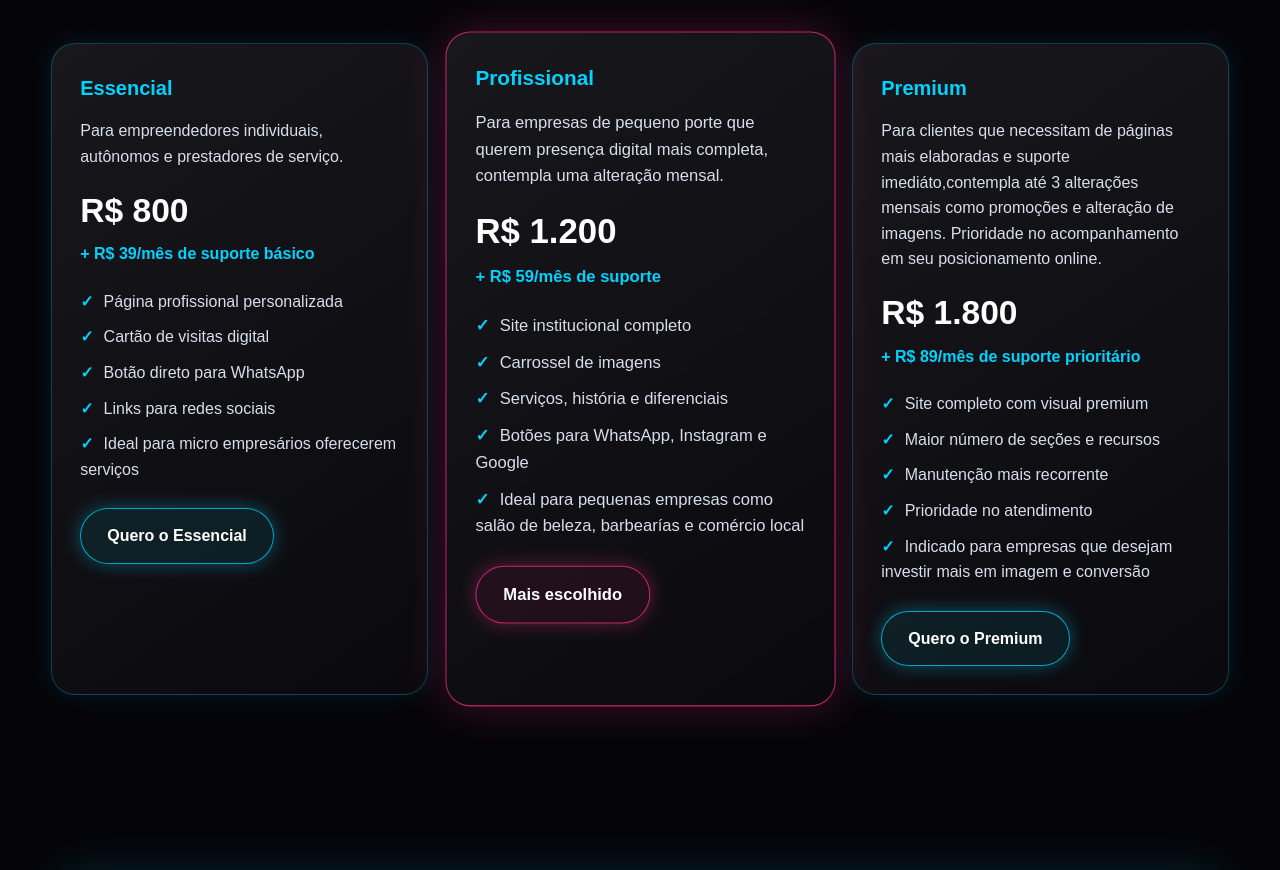
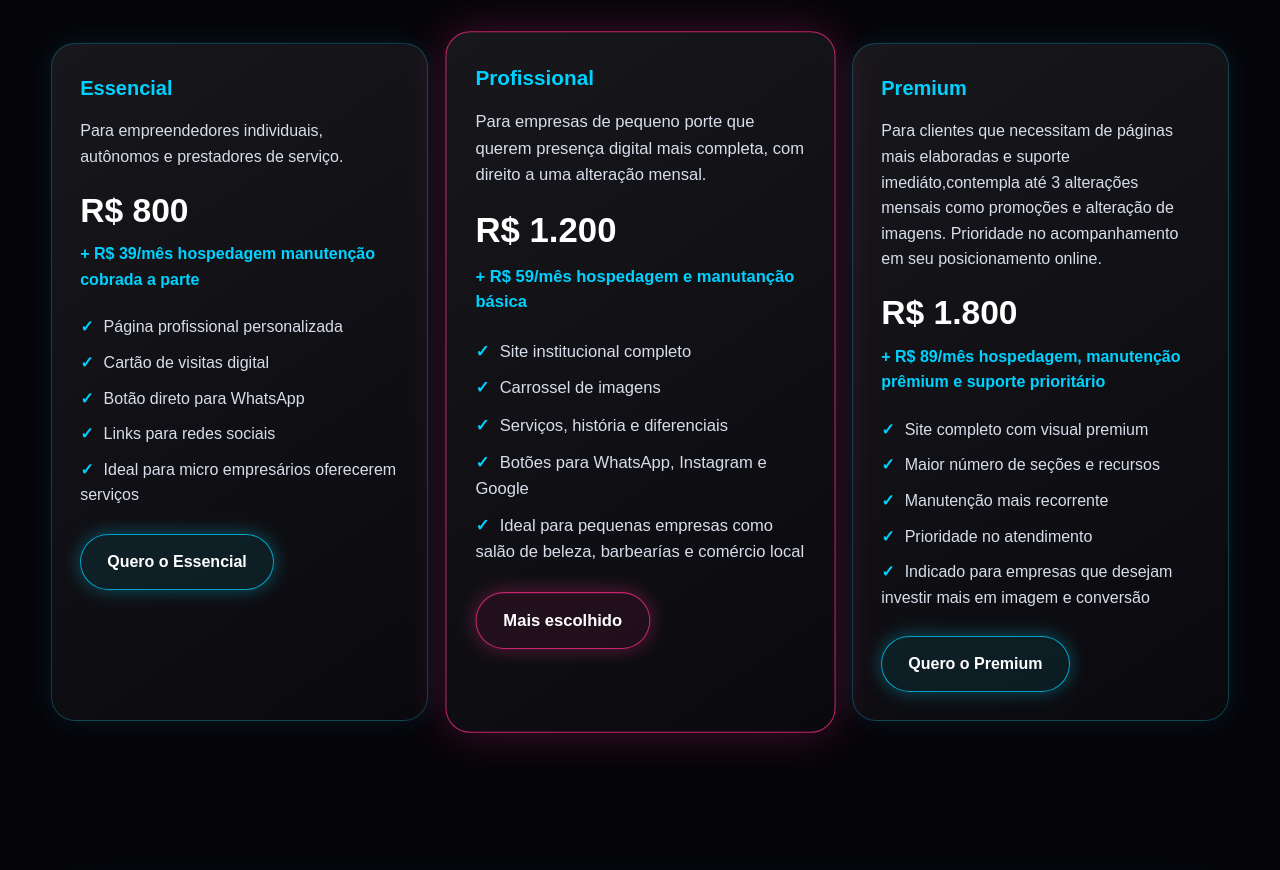
Before and after one commit to selir93/contempladigital, a plain HTML site: page index.html in a window 1280 px wide. Shown: the part 5102-5972 px from the top of the page. Drawn offline with Linux system fonts and the light colour scheme.

Commit message:
Update index.html

```diff
--- a/index.html
+++ b/index.html
@@ -618,7 +618,7 @@
         <h3>Essencial</h3>
         <p>Para empreendedores individuais, autônomos e prestadores de serviço.</p>
         <div class="price">R$ 800</div>
-        <span class="monthly">+ R$ 39/mês de suporte básico</span>
+        <span class="monthly">+ R$ 39/mês hospedagem manutenção cobrada a parte </span>
         <ul>
           <li>Página profissional personalizada</li>
           <li>Cartão de visitas digital</li>
@@ -631,9 +631,9 @@
 
       <div class="plan featured">
         <h3>Profissional</h3>
-        <p>Para empresas de pequeno porte que querem presença digital mais completa, contempla uma alteração mensal.</p>
+        <p>Para empresas de pequeno porte que querem presença digital mais completa, com direito a uma alteração mensal.</p>
         <div class="price">R$ 1.200</div>
-        <span class="monthly">+ R$ 59/mês de suporte</span>
+        <span class="monthly">+ R$ 59/mês hospedagem e manutanção básica</span>
         <ul>
           <li>Site institucional completo</li>
           <li>Carrossel de imagens</li>
@@ -648,7 +648,7 @@
         <h3>Premium</h3>
         <p>Para clientes que necessitam de páginas mais elaboradas e suporte imediáto,contempla até 3 alterações mensais como promoções e alteração de imagens. Prioridade no acompanhamento em seu posicionamento online.</p>
         <div class="price">R$ 1.800</div>
-        <span class="monthly">+ R$ 89/mês de suporte prioritário</span>
+        <span class="monthly">+ R$ 89/mês hospedagem, manutenção prêmium e suporte prioritário</span>
         <ul>
           <li>Site completo com visual premium</li>
           <li>Maior número de seções e recursos</li>
```
